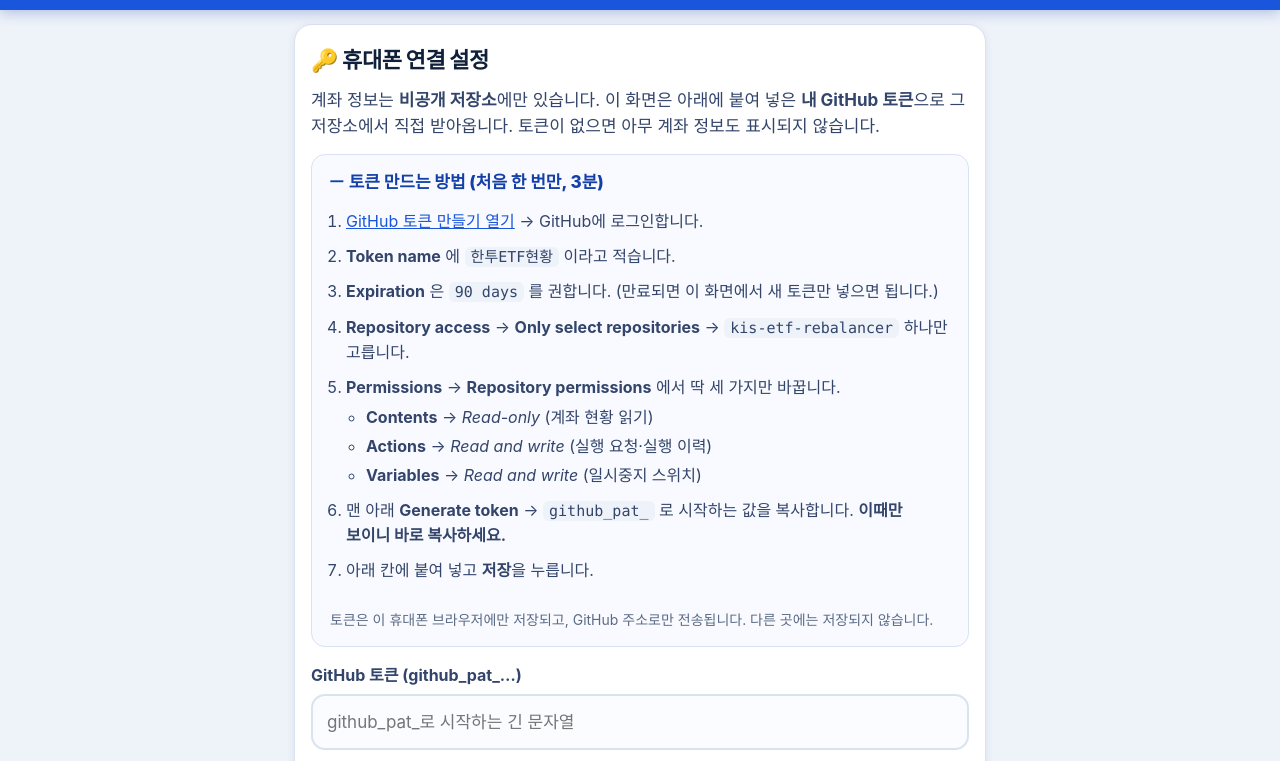
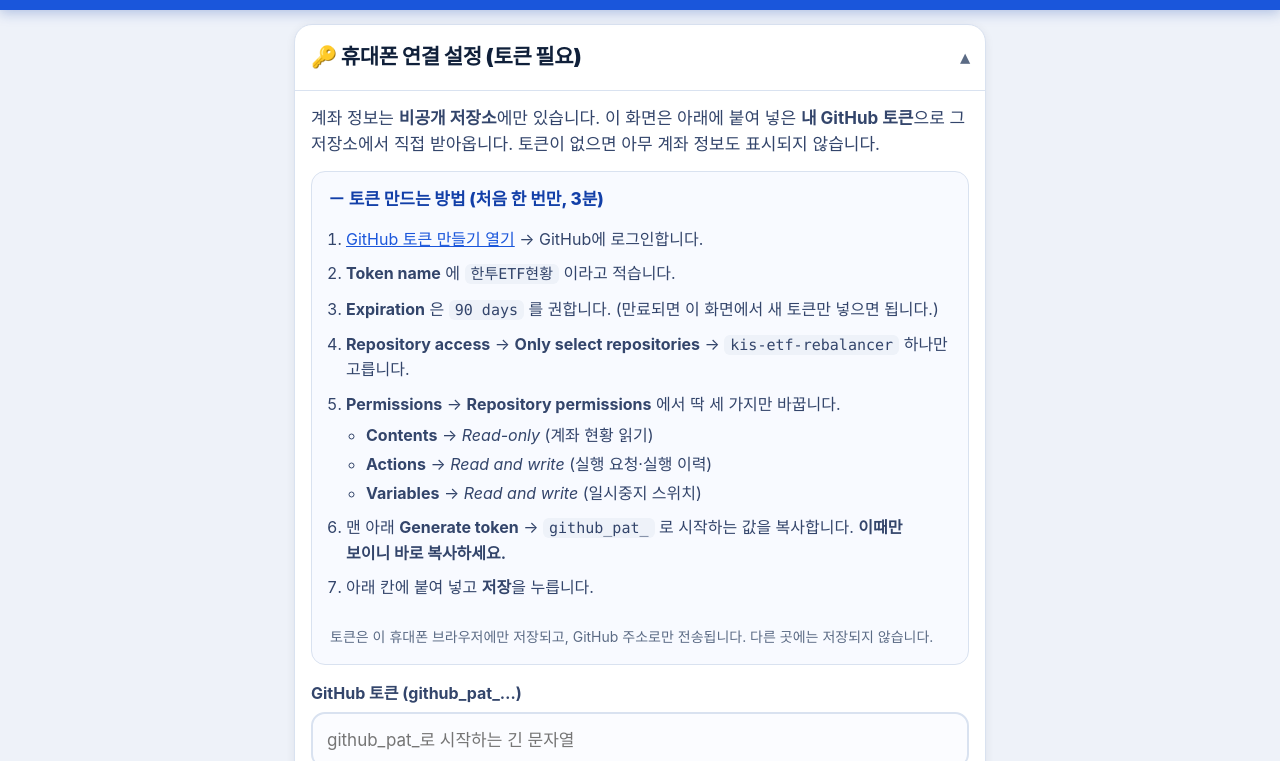
Before and after one commit to jimkdy531-jimi/kis-etf-dashboard, a plain HTML site: page index.html in a window 1280 px wide. Shown: the part 66-827 px from the top of the page. Drawn offline with nearby package versions, Linux system fonts and the light colour scheme.

Commit message:
polish: 연결 설정 카드는 연결 후 접기, 중복 배지 정리, 비중 유지 쉬운 풀이 추가

```diff
--- a/app.js
+++ b/app.js
@@ -293,6 +293,7 @@
     if (/국고채\s*3?년?\s*대피/.test(r) && notes.join(' ').indexOf('피신') === -1) add('안전한 국고채3년으로 피신 중');
     if (/비중 이탈/.test(r)) add('목표 비중에서 3%p 넘게 벗어나 다시 맞추는 중');
     if (/(선택|1등)/.test(r) && !/대피/.test(r)) add('요즘 가장 강한 종목을 골라 담은 상태');
+    if (/(목표 비중|비중).{0,12}유지/.test(r) && notes.length === 0) add('목표 비중을 그대로 지키고 있음');
     var next = r.match(/다음 교체\s*(\d+)\s*거래일 후/);
     if (next) add('다음 교체까지 ' + next[1] + '거래일 남음');
     return notes.join(' · ');
@@ -520,6 +521,7 @@
     loading: false,
     demo: false,
     live: false,
+    connectMode: null,
     charts: {}
   };
 
@@ -613,6 +615,7 @@
     state.cachedAt = null;
     state.live = false;
     document.body.classList.remove('is-locked');
+    applyConnectCard('demo');
     renderScoreboard();
     renderSummary();
     renderPockets();
@@ -641,6 +644,26 @@
   function show(el, visible) { if (el) el.hidden = !visible; }
   function setText(id, text) { var el = $(id); if (el) el.textContent = text; }
 
+  /** 연결 설정 카드: 연결된 뒤에는 접어 두고, 연결 전에는 펼쳐 둔다 (사용자가 직접 열고 닫은 건 건드리지 않음) */
+  function applyConnectCard(mode) {
+    var card = $('connect-card');
+    var summary = $('connect-summary');
+    if (summary) {
+      if (mode === 'connected') {
+        summary.textContent = '🔑 연결 설정 · 토큰 ' + maskToken(getToken()) + ' (연결됨)';
+      } else if (mode === 'demo') {
+        summary.textContent = '🔑 연결 설정 (데모 화면) · 토큰을 넣으면 실제 계좌가 보입니다';
+      } else {
+        summary.textContent = '🔑 휴대폰 연결 설정 (토큰 필요)';
+      }
+    }
+    if (!card) return;
+    if (state.connectMode !== mode) {
+      state.connectMode = mode;
+      card.open = (mode === 'locked');
+    }
+  }
+
   function notice(kind, message, actionLabelText, action) {
     var el = $('notice');
     if (!el) return;
@@ -716,6 +739,7 @@
 
   function renderLocked() {
     document.body.classList.add('is-locked');
+    applyConnectCard('locked');
     var hint = $('connect-hint');
     if (hint) {
       hint.className = 'hint';
@@ -728,6 +752,7 @@
     var s = state.status;
     if (!s) return;
     document.body.classList.remove('is-locked');
+    if (!state.demo) applyConnectCard('connected');
 
     var modeBadge = $('badge-mode');
     if (modeBadge) {
@@ -828,7 +853,6 @@
         baseLabel: '원금 ' + fmtWon(etf.base) + ' 대비',
         line: etf.line,
         extra: '<div id="status-badges" class="badges">' +
-                 '<span id="badge-mode" class="pill pill-soft">-</span>' +
                  '<span id="badge-dry" class="pill pill-soft">-</span>' +
                  '<span id="badge-kill" class="pill pill-soft">-</span>' +
                '</div>'
@@ -1346,6 +1370,7 @@
         } else {
           state.status = null;
           document.body.classList.add('is-locked');
+          applyConnectCard('locked');
           setConnectionBadge();
         }
         var hint = $('connect-hint');
--- a/index.html
+++ b/index.html
@@ -31,9 +31,10 @@
   <!-- 안내 배너 (오류·오프라인·안내) -->
   <div id="notice" class="notice" hidden></div>
 
-  <!-- ───────────────── 연결 설정 ───────────────── -->
-  <section id="connect-card" class="card">
-    <h2 class="card-title">🔑 휴대폰 연결 설정</h2>
+  <!-- ───────────────── 연결 설정 (연결되면 접힘) ───────────────── -->
+  <details id="connect-card" class="card connect-card" open>
+    <summary id="connect-summary">🔑 휴대폰 연결 설정</summary>
+    <div class="connect-body">
     <p class="card-lead">
       계좌 정보는 <strong>비공개 저장소</strong>에만 있습니다.
       이 화면은 아래에 붙여 넣은 <strong>내 GitHub 토큰</strong>으로 그 저장소에서 직접 받아옵니다.
@@ -71,7 +72,8 @@
     </form>
     <p id="connect-hint" class="hint"></p>
     <p class="hint"><a href="?demo=1">예시(데모) 화면 미리 보기</a> · 토큰 없이 어떤 화면인지 먼저 볼 수 있습니다.</p>
-  </section>
+    </div>
+  </details>
 
   <!-- ───────────────── 1. 전체 성적표 (맨 위 3블록) ───────────────── -->
   <section id="card-scoreboard" class="card data-card">
@@ -176,11 +178,6 @@
   <details id="box-control" class="card data-card fold-card">
     <summary>⚙️ 자동매매 실행 · 일시중지 <span class="fold-hint">버튼은 여기에</span></summary>
     <div class="fold-body">
-      <div id="status-badges" class="badges">
-        <span id="badge-mode" class="pill pill-soft">-</span>
-        <span id="badge-dry" class="pill pill-soft">-</span>
-        <span id="badge-kill" class="pill pill-soft">-</span>
-      </div>
       <div class="money-grid">
         <div class="money">
           <div class="money-label">총평가금액</div>
--- a/styles.css
+++ b/styles.css
@@ -166,6 +166,26 @@ body.is-locked .data-card { display: none; }
 .field:focus { outline: none; border-color: var(--primary); background: #fff; }
 
 /* ── 접이식 안내 ───────────────────────────────────────── */
+.connect-card { padding: 0; }
+.connect-card > summary {
+  cursor: pointer;
+  list-style: none;
+  padding: 16px;
+  font-size: 21px;
+  font-weight: 900;
+  letter-spacing: -0.3px;
+  color: var(--ink);
+  display: flex;
+  align-items: baseline;
+  justify-content: space-between;
+  gap: 8px;
+}
+.connect-card > summary::-webkit-details-marker { display: none; }
+.connect-card > summary::after { content: "▾"; font-size: 18px; color: var(--muted); }
+.connect-card[open] > summary::after { content: "▴"; }
+.connect-card[open] > summary { border-bottom: 1px solid var(--line); }
+.connect-body { padding: 14px 16px 18px 16px; }
+
 .guide {
   margin: 0 0 16px 0;
   border: 1px solid var(--line);
```
